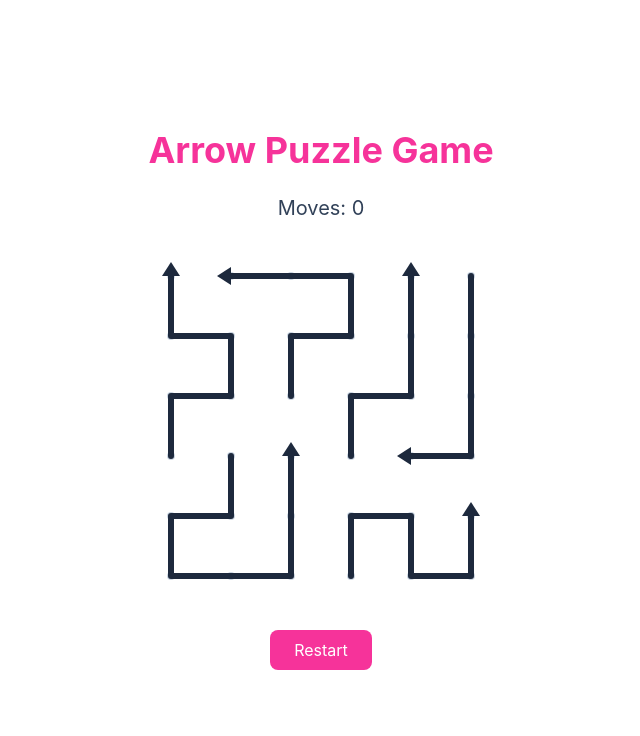
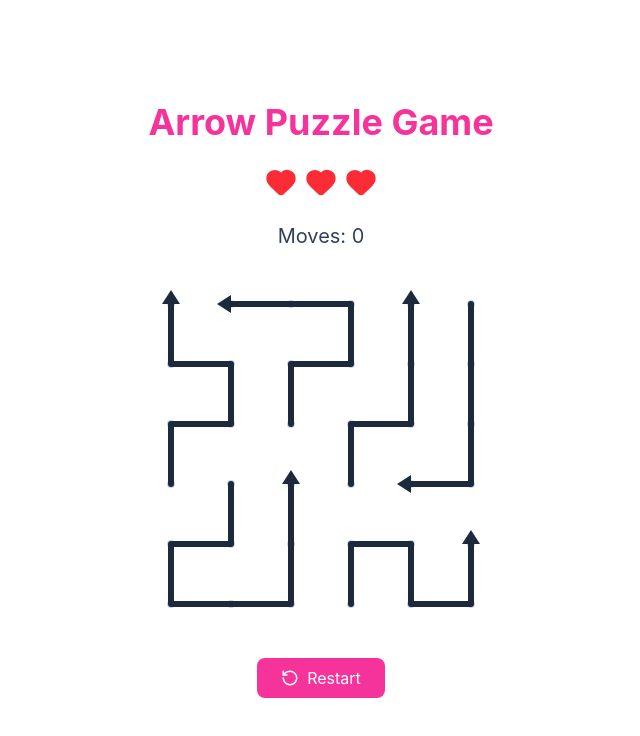
Before and after one commit to meAtmuna/arrow-puzzle-game, a React (Vite) app: page / in a window 1280 px wide. Shown: the top 736 px of the page, without its empty margins (319-959 px from the left). Built offline with nearby package versions, Linux system fonts and the light colour scheme.

Commit message:
3 lives with hearts lucide icons and game over

```diff
--- a/package.json
+++ b/package.json
@@ -11,6 +11,7 @@
   },
   "dependencies": {
     "@tailwindcss/vite": "^4.3.3",
+    "lucide-react": "^1.61.0",
     "react": "^19.3.1",
     "react-dom": "^19.3.1",
     "tailwindcss": "^4.3.3"
--- a/src/App.jsx
+++ b/src/App.jsx
@@ -2,12 +2,16 @@ import { useState } from "react"
 import { level1 } from "./game/levels"
 import Board from "./components/Board"
 import { canEscape, isWin, removeArrow, getSlideDistance, getFreeSteps } from "./game/logic"
+import { Heart, HeartCrack, RotateCcw } from "lucide-react"
+
+const maxLives = 3
 
 export default function App() {
   const [arrows, setArrows] = useState(level1.arrows)
   const [moves, setMoves] = useState(0)
   const [blockedId, setBlockedId] = useState(null)
   const [leaving, setLeaving] = useState(null)
+  const [lives, setLives] = useState(maxLives)
 
   function slideOut(arrow) {
     const distance =  getSlideDistance(arrow, level1.size)
@@ -63,13 +67,14 @@ export default function App() {
   }
 
   function handleArrowClick(arrow) {
-    if (isWin(arrows) || leaving !== null) return
+    if (isWin(arrows) || lives === 0 || leaving !== null) return
       setMoves(moves + 1)
 
       if (canEscape(arrow, arrows, level1.size)) {
         slideOut(arrow)
       }
       else {
+        setLives(lives - 1)
         bumpBack(arrow)
       }
   }
@@ -78,11 +83,21 @@ export default function App() {
     if (leaving !== null) return
     setArrows(level1.arrows)
     setMoves(0)
+    setLives(maxLives)
   }
 
   return (
     <div className="min-h-screen bg-white flex flex-col items-center justify-center gap-6">
       <h1 className="text-4xl font-bold text-pink-500">Arrow Puzzle Game</h1>
+      <div className="flex gap-2">
+        {[1, 2, 3].map((n) =>
+          n <= lives ? (
+            <Heart key={n} size={32} className="text-red-500" fill="currentColor" />
+          ) : (
+            <Heart key={n} size={32} className="text-slate-300" />
+          )
+        )}
+      </div>
       <p className="text-xl text-slate-700">Moves: {moves}</p>
       <Board
         size={level1.size}
@@ -97,11 +112,16 @@ export default function App() {
           Jeet Gaye! {moves} moves mein
         </p>
       )}
+      {lives === 0 && (
+        <p className="flex items-center gap-2 text-2xl font-bold text-red-600">
+          <HeartCrack size={28} /> Game Over
+        </p>
+      )}
       <button
         onClick={restart}
-        className="px-6 py-2 bg-pink-500 text-white rounded-lg hover:bg-pink-600"
+        className="flex items-center gap-2 px-6 py-2 bg-pink-500 text-white rounded-lg hover:bg-pink-600"
       >
-        Restart
+        <RotateCcw size={18} /> Restart
       </button>
     </div>
   )
```
Also changed, not shown: 1 other file (tests, documents, lock files or other folders).
